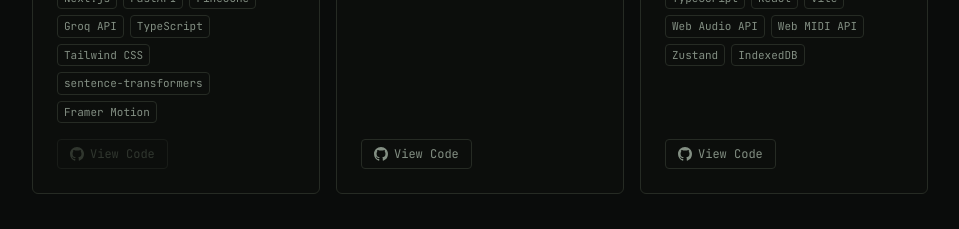
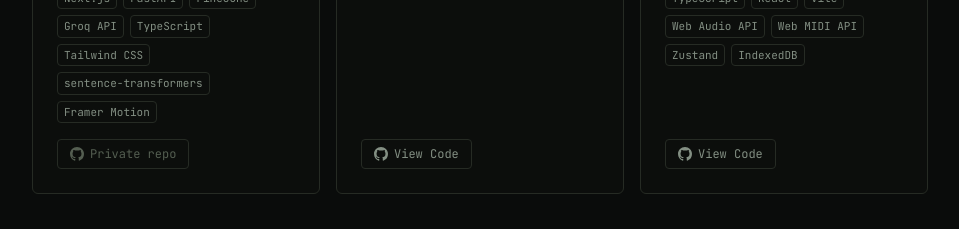
Before and after one commit to bgverz/braden-garcia-website, a Next.js app: page / in a window 1280 px wide. Shown: the part 3960-4189 px from the top of the page, without its empty margins (160-1119 px from the left). Built offline with nearby package versions, Linux system fonts and the light colour scheme.

Commit message:
studyforge button shows private repo instead of greyed out view code

```diff
--- a/src/components/chrome/view-code-button.tsx
+++ b/src/components/chrome/view-code-button.tsx
@@ -11,22 +11,18 @@ function GithubIcon() {
   );
 }
 
-// Shared across every project card (featured + secondary) so "view the repo"
-// looks and behaves identically everywhere — pass the project's repo URL,
-// or omit it to render a disabled state instead of a dead link.
+// Shared across every project card so "view the repo" looks and behaves
+// identically everywhere — pass the project's repo URL, or omit it for a
+// repo that isn't public.
 export function ViewCodeButton({ href }: { href?: string }) {
   const base =
     "inline-flex w-fit items-center gap-1.5 rounded-sm border px-3 py-1.5 font-mono text-xs transition-colors duration-150";
 
   if (!href) {
     return (
-      <span
-        className={`${base} border-border text-fg-muted opacity-50`}
-        aria-disabled="true"
-        title="Repo not public yet"
-      >
+      <span className={`${base} border-border text-fg-muted`}>
         <GithubIcon />
-        View Code
+        Private repo
       </span>
     );
   }
```
